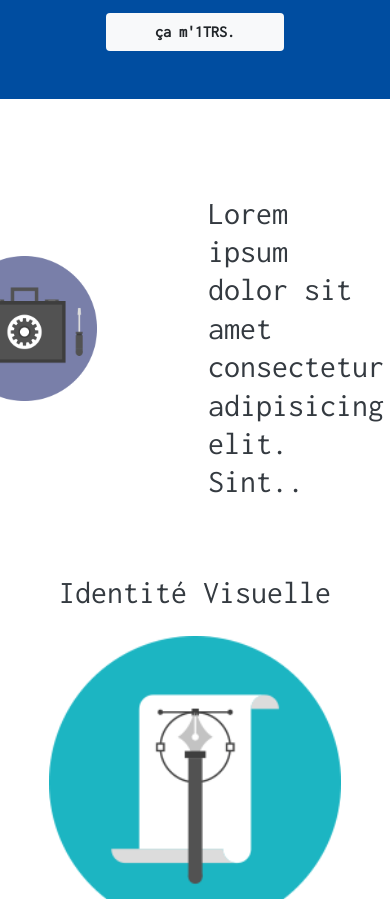
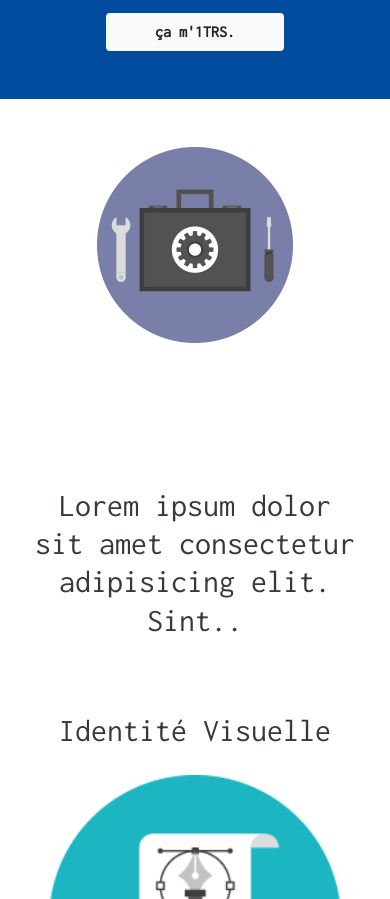
Before and after one commit to dawiteu/html-bootstrap-youcommunik, a website: page index.html in a window 390 px wide. Shown: the part 3199-4098 px from the top of the page. Drawn offline with nearby package versions, Linux system fonts and the light colour scheme.

Commit message:
section 2 fin apres media queries

```diff
--- a/index.html
+++ b/index.html
@@ -143,11 +143,11 @@
 
             <div class="row align-items-center">
 
-                <div class="col-5 text-center d-flex justify-content-end">
+                <div class="col-lg-6 col-md-12 col-sm-12 text-center align-items-center d-lg-flex justify-content-lg-end">
                     <img src="public/img/outils.png" alt="packages" class="img-fluid m-5 " />
                 </div>
 
-                <div class="col-7 text-left text-dark align-items-center p-5">
+                <div class="col-lg-6 col-md-12 col-sm-12 text-center text-lg-left text-dark p-5">
                     <h2 class="pt-5">Lorem ipsum dolor sit amet consectetur adipisicing elit. Sint..</h2>
 
                 </div>
```
